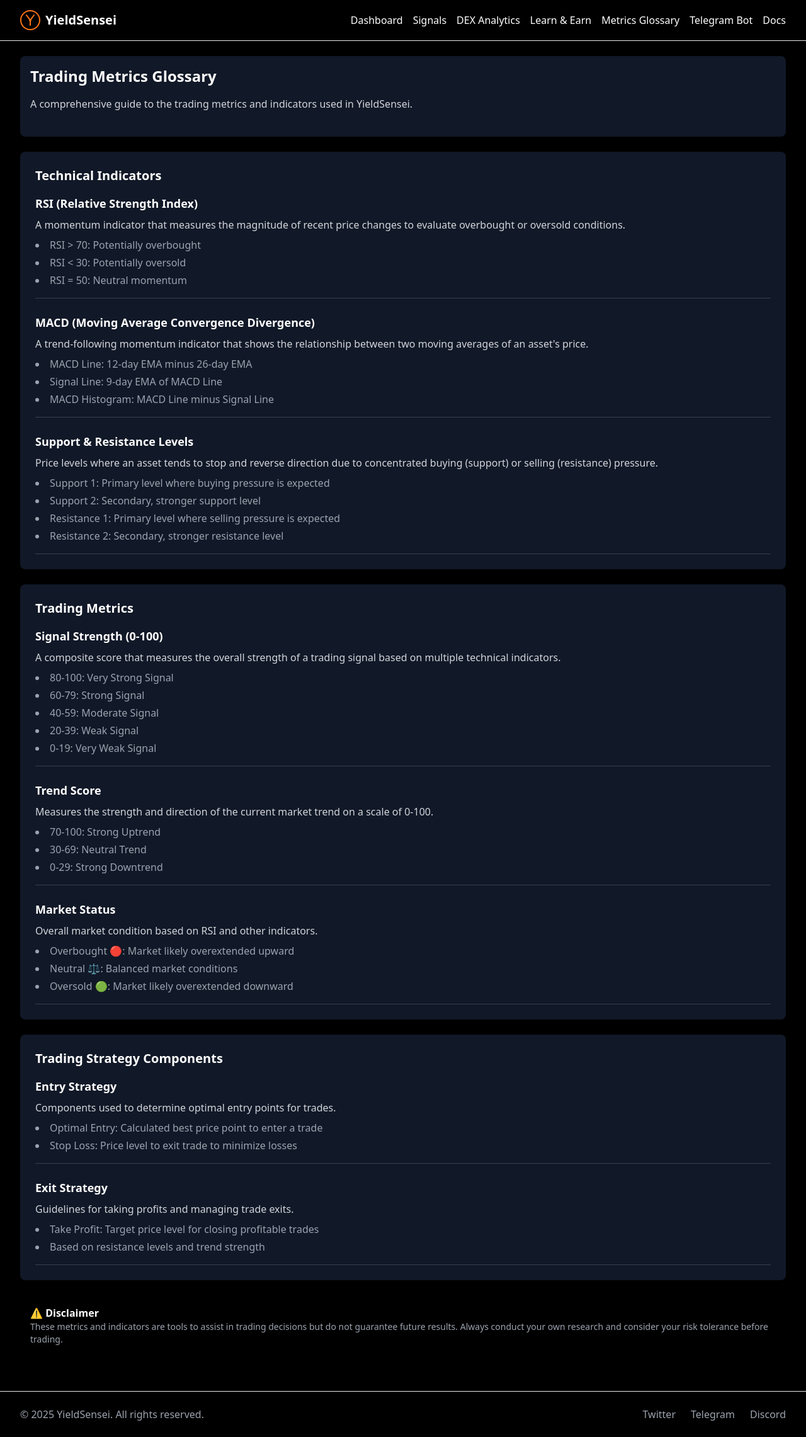
After one commit to jamalfrnk/yieldsensei, a Flask app: page /glossary in a window 1280 px wide. The commit adds this page. Shown: the whole page at 63% size. Run offline with Flask 3, Linux system fonts and the light colour scheme; some libraries are stand-ins or nearby versions.

Commit message:
Agent query: Is the glossary page accessible from the navigation menu and displaying the metrics explanations correctly?
Add glossary of trading metrics and indicators to the application.

Screenshot: https://storage.googleapis.com/screenshot-production-us-central1/0f677032-f030-4175-9eb7-60efa2bc732c/2ed53921-d819-4366-a14d-149b396ceb71.jpg

```diff
--- a/app.py
+++ b/app.py
@@ -231,6 +231,12 @@ def submit_quiz(quiz_id):
                          percentage=percentage_score,
                          points_earned=points_earned)
 
+@app.route('/glossary')
+@limiter.exempt
+def glossary():
+    """Render the metrics glossary page."""
+    return render_template('glossary.html')
+
 # Initialize database
 with app.app_context():
     db.create_all()
--- a/templates/base.html
+++ b/templates/base.html
@@ -24,6 +24,7 @@
                     <a href="/signals" class="text-white hover:text-orange-500">Signals</a>
                     <a href="/dex" class="text-white hover:text-orange-500">DEX Analytics</a>
                     <a href="/quizzes" class="text-white hover:text-orange-500">Learn & Earn</a>
+                    <a href="/glossary" class="text-white hover:text-orange-500">Metrics Glossary</a>
                     <a href="https://t.me/yieldsensei_bot" target="_blank" class="text-white hover:text-orange-500">Telegram Bot</a>
                     <a href="https://yieldsensei.gitbook.io/yieldsensei-docs" target="_blank" class="text-white hover:text-orange-500">Docs</a>
                 </div>
--- /dev/null
+++ b/templates/glossary.html
@@ -0,0 +1,127 @@
+{% extends "base.html" %}
+{% block content %}
+<div class="space-y-6">
+    <div class="bg-gray-900 rounded-lg p-4">
+        <h1 class="text-2xl font-bold text-orange-500 mb-4">Trading Metrics Glossary</h1>
+        <p class="text-gray-300 mb-6">A comprehensive guide to the trading metrics and indicators used in YieldSensei.</p>
+    </div>
+
+    <!-- Technical Indicators -->
+    <div class="bg-gray-900 rounded-lg p-6">
+        <h2 class="text-xl font-bold text-orange-500 mb-4">Technical Indicators</h2>
+
+        <div class="space-y-6">
+            <!-- RSI -->
+            <div class="border-b border-gray-700 pb-4">
+                <h3 class="text-lg font-semibold text-white mb-2">RSI (Relative Strength Index)</h3>
+                <p class="text-gray-300 mb-2">A momentum indicator that measures the magnitude of recent price changes to evaluate overbought or oversold conditions.</p>
+                <ul class="list-disc list-inside text-gray-400 space-y-1">
+                    <li>RSI > 70: Potentially overbought</li>
+                    <li>RSI < 30: Potentially oversold</li>
+                    <li>RSI = 50: Neutral momentum</li>
+                </ul>
+            </div>
+
+            <!-- MACD -->
+            <div class="border-b border-gray-700 pb-4">
+                <h3 class="text-lg font-semibold text-white mb-2">MACD (Moving Average Convergence Divergence)</h3>
+                <p class="text-gray-300 mb-2">A trend-following momentum indicator that shows the relationship between two moving averages of an asset's price.</p>
+                <ul class="list-disc list-inside text-gray-400 space-y-1">
+                    <li>MACD Line: 12-day EMA minus 26-day EMA</li>
+                    <li>Signal Line: 9-day EMA of MACD Line</li>
+                    <li>MACD Histogram: MACD Line minus Signal Line</li>
+                </ul>
+            </div>
+
+            <!-- Support & Resistance -->
+            <div class="border-b border-gray-700 pb-4">
+                <h3 class="text-lg font-semibold text-white mb-2">Support & Resistance Levels</h3>
+                <p class="text-gray-300 mb-2">Price levels where an asset tends to stop and reverse direction due to concentrated buying (support) or selling (resistance) pressure.</p>
+                <ul class="list-disc list-inside text-gray-400 space-y-1">
+                    <li>Support 1: Primary level where buying pressure is expected</li>
+                    <li>Support 2: Secondary, stronger support level</li>
+                    <li>Resistance 1: Primary level where selling pressure is expected</li>
+                    <li>Resistance 2: Secondary, stronger resistance level</li>
+                </ul>
+            </div>
+        </div>
+    </div>
+
+    <!-- Trading Metrics -->
+    <div class="bg-gray-900 rounded-lg p-6">
+        <h2 class="text-xl font-bold text-orange-500 mb-4">Trading Metrics</h2>
+
+        <div class="space-y-6">
+            <!-- Signal Strength -->
+            <div class="border-b border-gray-700 pb-4">
+                <h3 class="text-lg font-semibold text-white mb-2">Signal Strength (0-100)</h3>
+                <p class="text-gray-300 mb-2">A composite score that measures the overall strength of a trading signal based on multiple technical indicators.</p>
+                <ul class="list-disc list-inside text-gray-400 space-y-1">
+                    <li>80-100: Very Strong Signal</li>
+                    <li>60-79: Strong Signal</li>
+                    <li>40-59: Moderate Signal</li>
+                    <li>20-39: Weak Signal</li>
+                    <li>0-19: Very Weak Signal</li>
+                </ul>
+            </div>
+
+            <!-- Trend Score -->
+            <div class="border-b border-gray-700 pb-4">
+                <h3 class="text-lg font-semibold text-white mb-2">Trend Score</h3>
+                <p class="text-gray-300 mb-2">Measures the strength and direction of the current market trend on a scale of 0-100.</p>
+                <ul class="list-disc list-inside text-gray-400 space-y-1">
+                    <li>70-100: Strong Uptrend</li>
+                    <li>30-69: Neutral Trend</li>
+                    <li>0-29: Strong Downtrend</li>
+                </ul>
+            </div>
+
+            <!-- Market Status -->
+            <div class="border-b border-gray-700 pb-4">
+                <h3 class="text-lg font-semibold text-white mb-2">Market Status</h3>
+                <p class="text-gray-300 mb-2">Overall market condition based on RSI and other indicators.</p>
+                <ul class="list-disc list-inside text-gray-400 space-y-1">
+                    <li>Overbought 🔴: Market likely overextended upward</li>
+                    <li>Neutral ⚖️: Balanced market conditions</li>
+                    <li>Oversold 🟢: Market likely overextended downward</li>
+                </ul>
+            </div>
+        </div>
+    </div>
+
+    <!-- Trading Strategy Components -->
+    <div class="bg-gray-900 rounded-lg p-6">
+        <h2 class="text-xl font-bold text-orange-500 mb-4">Trading Strategy Components</h2>
+
+        <div class="space-y-6">
+            <!-- Entry Strategy -->
+            <div class="border-b border-gray-700 pb-4">
+                <h3 class="text-lg font-semibold text-white mb-2">Entry Strategy</h3>
+                <p class="text-gray-300 mb-2">Components used to determine optimal entry points for trades.</p>
+                <ul class="list-disc list-inside text-gray-400 space-y-1">
+                    <li>Optimal Entry: Calculated best price point to enter a trade</li>
+                    <li>Stop Loss: Price level to exit trade to minimize losses</li>
+                </ul>
+            </div>
+
+            <!-- Exit Strategy -->
+            <div class="border-b border-gray-700 pb-4">
+                <h3 class="text-lg font-semibold text-white mb-2">Exit Strategy</h3>
+                <p class="text-gray-300 mb-2">Guidelines for taking profits and managing trade exits.</p>
+                <ul class="list-disc list-inside text-gray-400 space-y-1">
+                    <li>Take Profit: Target price level for closing profitable trades</li>
+                    <li>Based on resistance levels and trend strength</li>
+                </ul>
+            </div>
+        </div>
+    </div>
+
+    <div class="bg-black bg-opacity-50 p-4 rounded-lg mt-8">
+        <p class="text-orange-500 font-semibold">⚠️ Disclaimer</p>
+        <p class="text-gray-400 text-sm">
+            These metrics and indicators are tools to assist in trading decisions but do not guarantee future results.
+            Always conduct your own research and consider your risk tolerance before trading.
+        </p>
+    </div>
+</div>
+{% endblock %}
```
